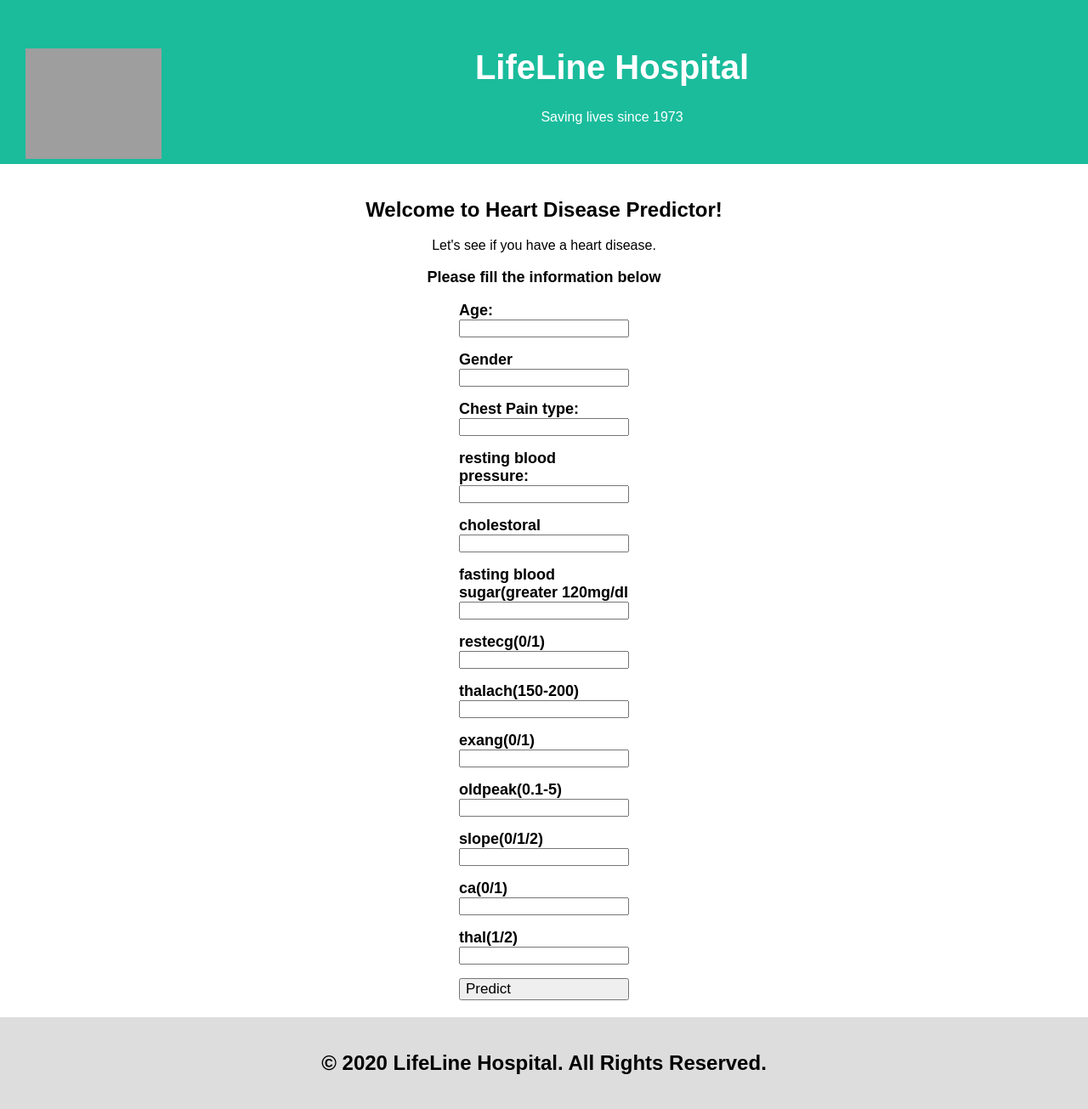
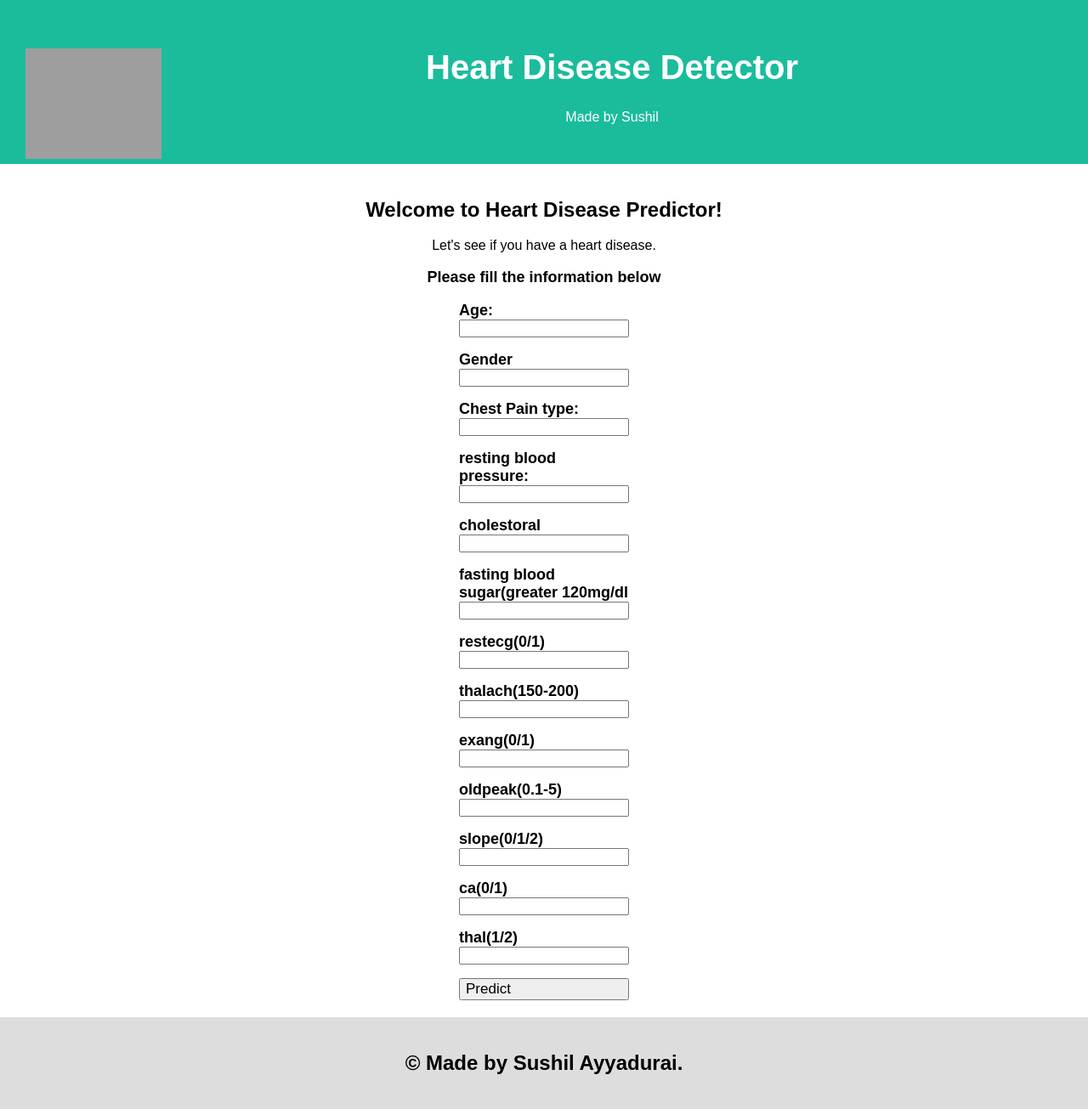
Before and after one commit to Sushildurai/Heart-Disease-Detector, a Flask app: page / in a window 1280 px wide. Shown: the whole page at 85% size. Run offline with Flask 2, Linux system fonts and the light colour scheme; parts of the project's set-up code (start-up, migrations or seed data) failed here and were passed over; grey boxes are pictures that could not be loaded.

Commit message:
Update heart_page.html

```diff
--- a/templates/heart_page.html
+++ b/templates/heart_page.html
@@ -105,16 +105,11 @@ body {
 <body>
 
 <div class="header">
-  <h1 align="middle"><img src="https://dejpknyizje2n.cloudfront.net/svgcustom/clipart/preview/clipart-11644-26958-300x300.png" align="left" style="height: 130px;width: 160px">LifeLine Hospital </h1>
-  <p>Saving lives since 1973</p>
+  <h1 align="middle"><img src="https://dejpknyizje2n.cloudfront.net/svgcustom/clipart/preview/clipart-11644-26958-300x300.png" align="left" style="height: 130px;width: 160px">Heart Disease Detector</h1>
+  <p> Made by Sushil </p>
 </div>
 
-<!-- <div class="navbar" >
-  <a href="E:\7th sem\Web dev\Heart Hospital\home_page.html" >Home</a>
-  <a href="E:\7th sem\Web dev\Heart Hospital\sub_dir\about_us_page.html">About Us</a>
-  <a href="E:\7th sem\Web dev\Heart Hospital\sub_dir\book_apointment_page.html">Book Apointment</a>
-  <a href="E:\7th sem\Web dev\Heart Hospital\sub_dir\login_page.html" class="right">Login</a>
-</div> -->
+
 
 
 
@@ -129,7 +124,6 @@ body {
   <p style="font-size: 18px"> <b>Please fill the information below</b> </p>
     <div class="container">
       <form id ="form_1" action="{{ url_for('predict')}}" method="post">
-    <!-- <form id ="form_1" action="E:\7th sem\Web dev\Heart Hospital\sub_dir\heart_page.html" method='post' > -->
   <label for="age" style="font-size: 18px"><b>Age:</b></label>
   <input type="text" id="age" name="age"><br>
   <p></p>
@@ -222,7 +216,7 @@ body {
 </div>
 
 <div class="footer">
-  <h2>© 2020 LifeLine Hospital. All Rights Reserved.</h2>
+  <h2>© Made by Sushil Ayyadurai.</h2>
 </div>
 
 </body>
```
